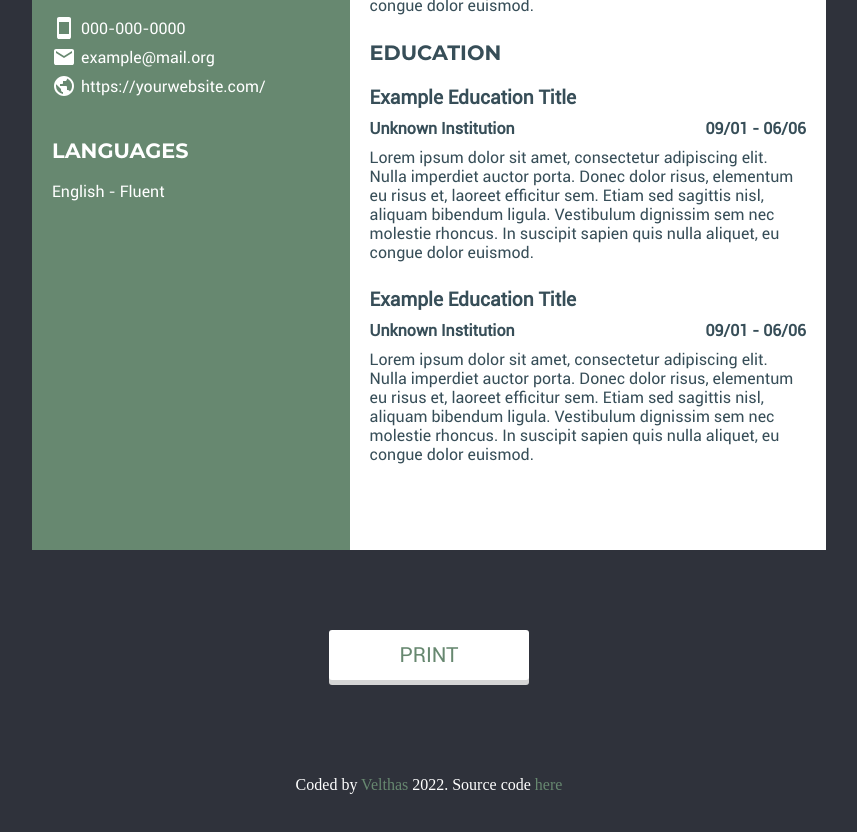
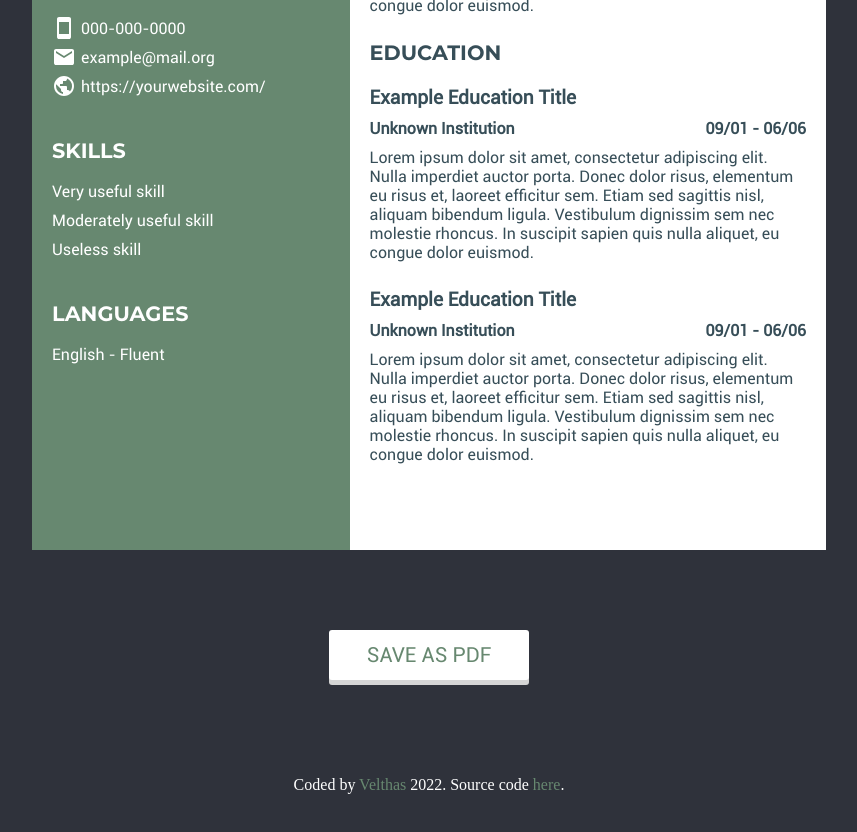
Before and after one commit to Velthas/buildrriculum, a React app: page / in a window 1280 px wide. Shown: the part 960-1792 px from the top of the page, without its empty margins (211-1068 px from the left). Built offline with nearby package versions, Linux system fonts and the light colour scheme.

Commit message:
added skills section to CV sidebar

```diff
--- a/src/App.js
+++ b/src/App.js
@@ -35,7 +35,7 @@ class App extends Component {
       <div className="flex-row centered-both">
         <ReactToPrint
         content={() => this.cvReference}
-        trigger={() => <button className="print-to-pdf">PRINT</button> } />
+        trigger={() => <button className="print-to-pdf">SAVE AS PDF</button> } />
       </div>
       <Footer author="Velthas"
         class="footer flex-row centered-both"
--- a/src/components/Footer.js
+++ b/src/components/Footer.js
@@ -10,7 +10,7 @@ class Footer extends Component {
     <div className={this.props.class || ""}>
       <p>Coded by
         <a href={this.props.profile}> {this.props.author}</a> 2022.
-       Source code <a href={this.props.code}>here</a>
+       Source code <a href={this.props.code}>here</a>.
       </p>
     </div>
     )
--- a/src/components/Sidebar.js
+++ b/src/components/Sidebar.js
@@ -1,9 +1,11 @@
 import React, { Component } from 'react';
 import Eleanor from './../images/eleanor.jpeg';
 import Picture from './Picture';
+
 import Profile from './Profile';
 import Contacts from './Contacts';
-import Languages from './Languages'
+import Languages from './Languages';
+import Skills from './Skills';
 
 class Sidebar extends Component {
   constructor(props) {
@@ -15,7 +17,8 @@ class Sidebar extends Component {
       telephone: '000-000-0000',
       mail: 'example@mail.org',
       website: 'https://yourwebsite.com/',
-      languages: [{ language: 'English', fluency: 'Fluent', id: 0}]
+      languages: [{ language: 'English', fluency: 'Fluent', id: 0}],
+      skills: ['Very useful skill', 'Moderately useful skill', 'Useless skill']
     }
 
     this.changeInfo = this.props.changeInfo.bind(this);
@@ -31,6 +34,9 @@ class Sidebar extends Component {
         mail={this.state.mail}
         website={this.state.website}
         changeInfo={this.changeInfo} />
+      <Skills skills={this.state.skills}
+        addSkill={this.addToArray}
+        deleteSkill={this.removeFromArray} />
       <Languages languages={this.state.languages}
         addLanguage={this.addToArray}
         deleteLanguage={this.removeFromArray} />
--- /dev/null
+++ b/src/components/Skills.js
@@ -0,0 +1,78 @@
+import React, {Component} from 'react';
+import uniqid from 'uniqid';
+
+import trashcan from '../images/trashcan.svg';
+
+class Skills extends Component {
+  constructor(props) {
+    super(props);
+
+    this.state = {
+      edit: false,
+      buttons: false,
+      trashcans: false,
+    };
+
+    const {addSkill, deleteSkill} = this.props;
+    this.addSkill = addSkill;
+    this.deleteSkill = deleteSkill;
+  }
+
+  render() {
+    return (
+      <div className="cv-section flex-column centered-both languages"
+        onMouseEnter={() => this.setState({buttons: true})}
+        onMouseLeave={() => this.setState({buttons: false})}>
+
+        { this.state.buttons &&
+         <button className="edit-button absolute-top-right"
+           onClick={() => this.setState({edit: !this.state.edit})}>
+            Add
+         </button> }
+
+        <h3 className="section-header">Skills</h3>
+        <ul onMouseEnter={() => this.setState({trashcans: true})}
+          onMouseLeave={() => this.setState({trashcans: false})}>
+          {this.props.skills.map((skill, index) => {
+            return <li key={uniqid()}>
+              <p>{skill}</p>
+              { this.state.trashcans &&
+               <img src={trashcan} className="trashcan" onClick={() => {
+                 this.deleteSkill('skills', index);
+               }}></img> }
+            </li>;
+          })}
+        </ul>
+
+        { this.state.edit &&
+        <div className="form">
+          <form id="skill-form">
+            <label htmlFor="skill-name">{'Skill'}</label>
+            <input type="text" placeholder="Demolishing Pizzas" id="skill-name"></input>
+
+            <div className="flex-row">
+              <button className="button-cancel"
+                type="button"
+                onClick={() => this.setState({edit: !this.state.edit})}>
+                  Cancel
+              </button>
+              <button className="button-submit" type="submit" onClick={(e) => {
+                e.preventDefault();
+                const skill = document
+                    .querySelector('#skill-name')
+                    .value;
+                this.addSkill('skills', skill);
+                this.setState({edit: !this.state.edit});
+              }}>
+                Confirm
+              </button>
+            </div>
+          </form>
+        </div> }
+
+      </div>
+    );
+  }
+}
+
+export default Skills;
--- a/src/styles/palette.css
+++ b/src/styles/palette.css
@@ -9,7 +9,7 @@
   --sidebar-background: #b7995f;
 }
 
-#cv-container.brick
+#cv-container.brick,
 :root.brick{
   --sidebar-background: #914646;
 }
```
